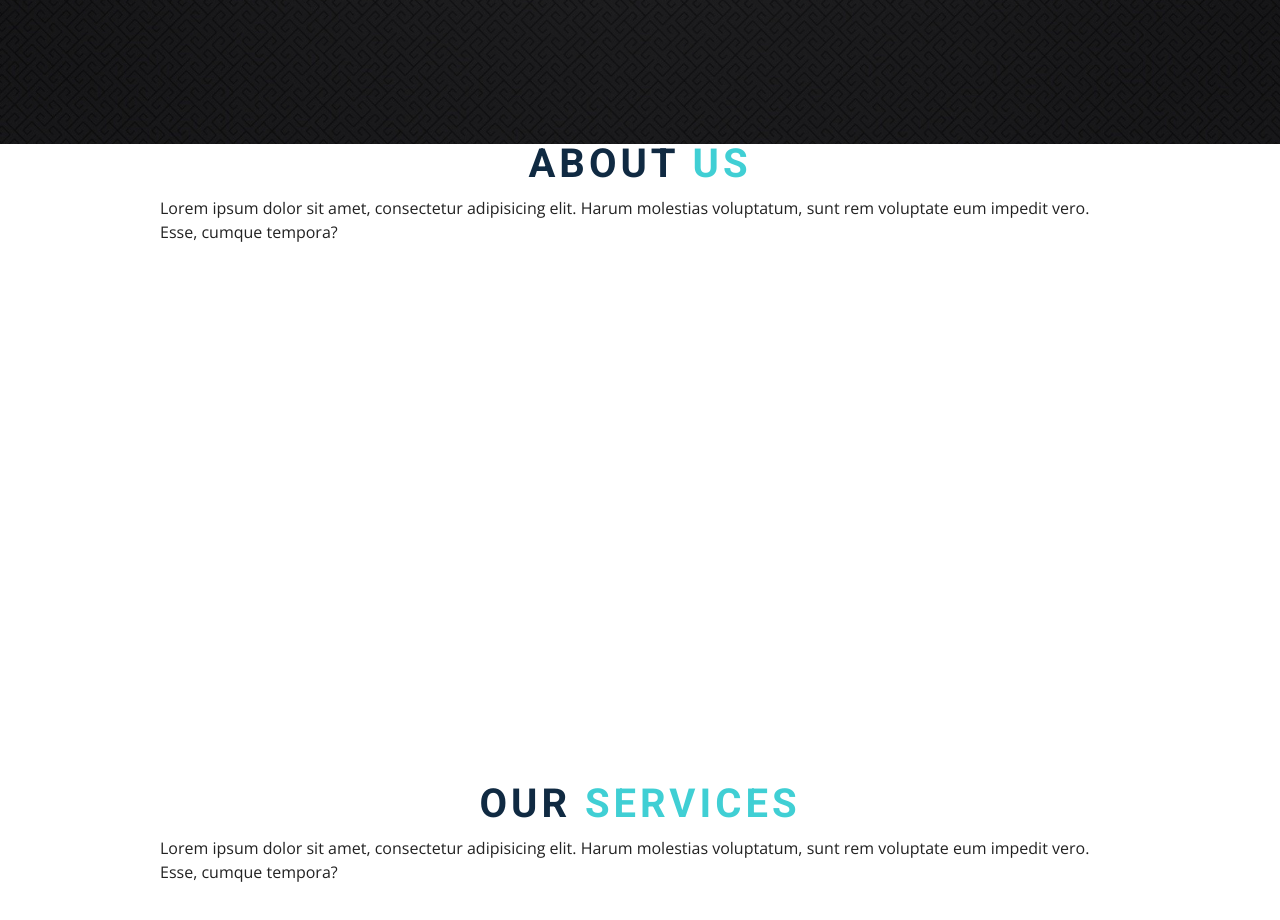
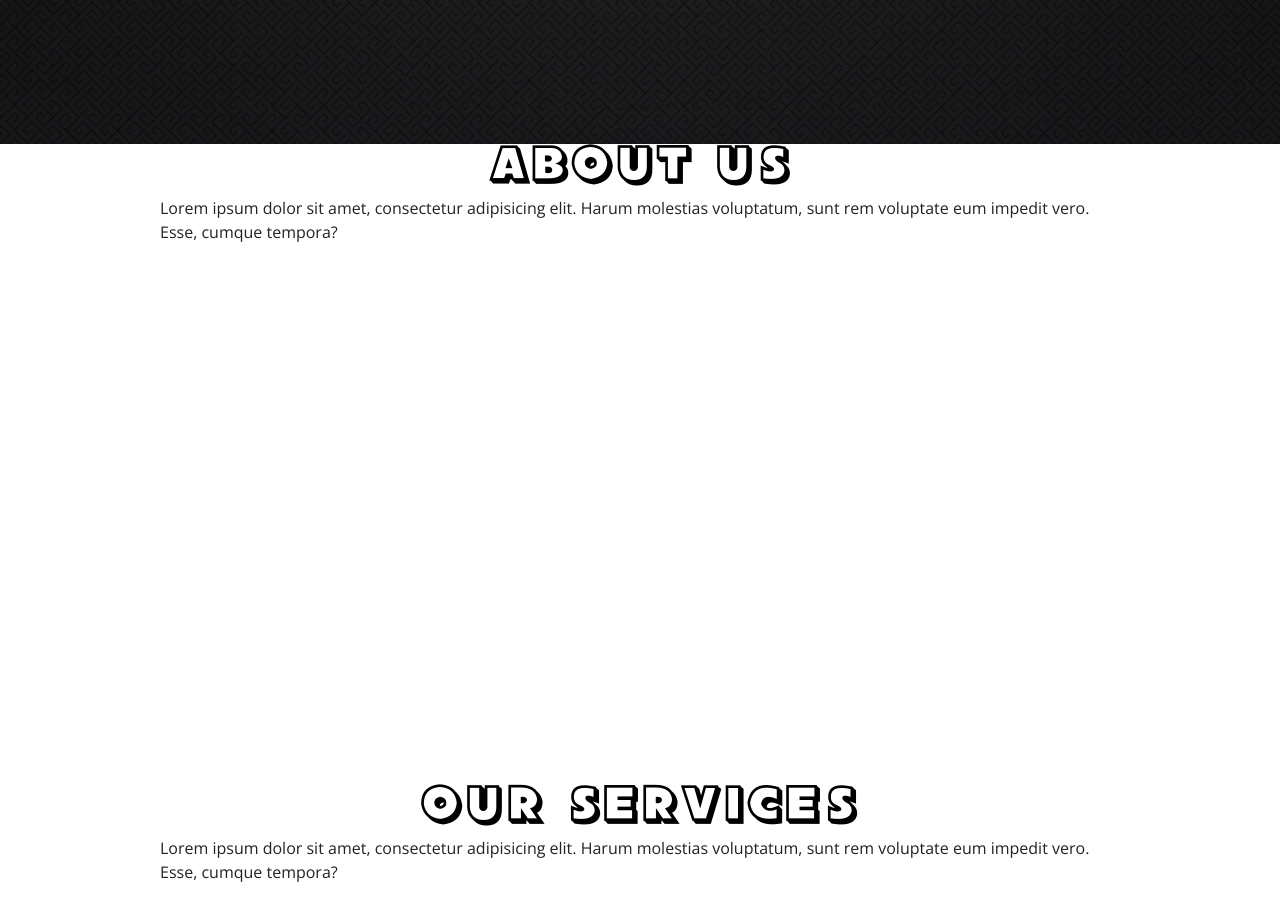
Before and after one commit to gugulothsaikiran/gstudio, a plain HTML site: page index.html in a window 1280 px wide. Shown: the part 738-1658 px from the top of the page. Drawn offline with nearby package versions, Linux system fonts and the light colour scheme; a web font is replaced by a local one.

Commit message:
Second commit

```diff
--- a/index.html
+++ b/index.html
@@ -59,7 +59,7 @@
     <!-- about -->
     <section id="about" class="section">
       <div class="title">
-        <h2>about <span>us</span></h2>
+        <h2>about us</h2>
         <div class="content">
           <p >Lorem ipsum dolor sit amet, consectetur adipisicing elit. Harum molestias voluptatum, sunt rem voluptate eum impedit vero. Esse, cumque tempora?</p>
         </div>
@@ -69,7 +69,7 @@
      <!-- services -->
     <section id="services" class="section">
       <div class="title">
-        <h2>our<span> services</span></h2>
+        <h2>our services</h2>
         <div class="content">
           <p >Lorem ipsum dolor sit amet, consectetur adipisicing elit. Harum molestias voluptatum, sunt rem voluptate eum impedit vero. Esse, cumque tempora?</p>
         </div>
--- a/styles.css
+++ b/styles.css
@@ -72,7 +72,7 @@ html {
 body {
   font-family: var(--ff-secondary);
   /* background: var(--clr-grey-10); */
-  color: var(--clr-grey-1);
+  /* color: var(--clr-grey-1); */
   line-height: 1.5;
   font-size: 0.875rem;
 }
@@ -171,6 +171,7 @@ p {
 /* section */
 .section {
   padding-bottom: 5rem;
+
 }
 
 .section-center {
@@ -342,6 +343,7 @@ header {
 .title h2 {
   text-align: center;
   text-transform: uppercase;
+  font-family: "Anirudh";
 }
 .title span {
   color: var(--clr-secondary);
@@ -352,13 +354,10 @@ header {
   /* border: solid #49a6e9; */
   height: 80vh;
 }
-#services {
+/* #services {
   background: var(--clr-white);
-}
-footer {
-  background: var(--clr-grey-1);
-  padding: 5rem 1rem;
-}
+} */
+
 footer p {
   color: var(--clr-white);
   text-align: center;
@@ -405,3 +404,7 @@ footer p {
   font-family: Anirudh;
   src: url(./font/SansPosterBold3D.ttf);
 }
+footer{
+  background: linear-gradient(rgb(0, 0, 0),rgb(65, 63, 63));
+  padding: 5rem 1rem;
+}
```
